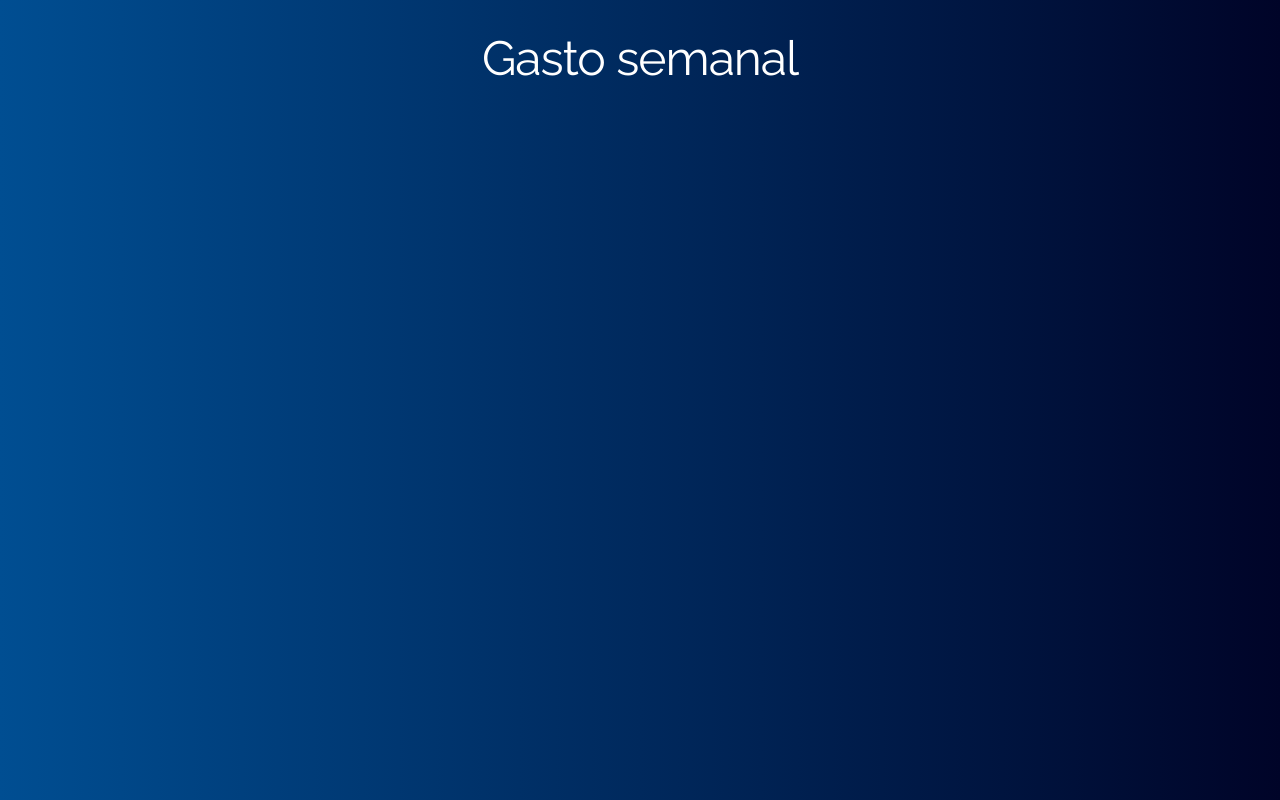
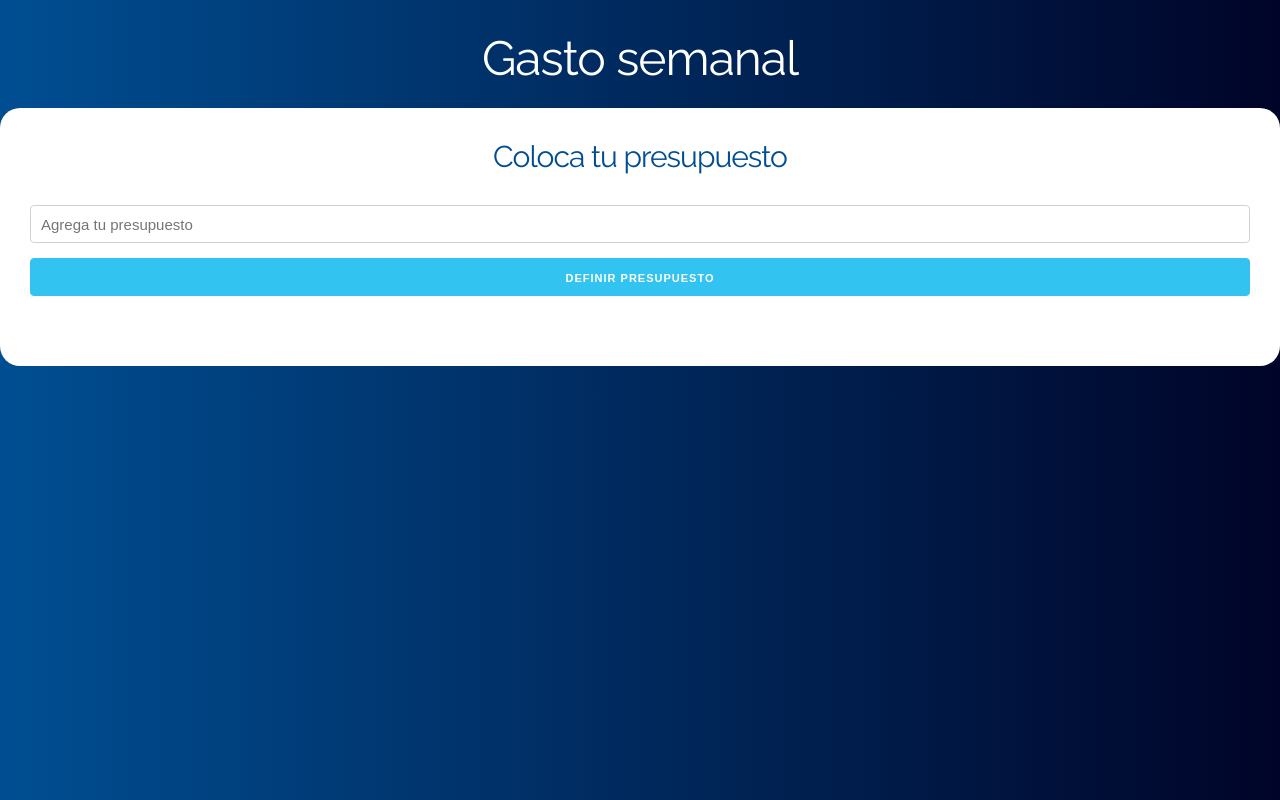
Before and after one commit to EduuardoPerez/Presupuesto-Semanal, a React (Create React App) app: page / in a window 1280 px wide. Built offline with nearby package versions, Linux system fonts and the light colour scheme.

Commit message:
Se creó el componente Pregunta que de momento tiene el form donde ingresará el usuario el presupuesto

```diff
--- a/src/App.js
+++ b/src/App.js
@@ -1,10 +1,14 @@
 import React from 'react';
+import Pregunta from './components/Pregunta'
 
 function App() {
   return (
     <div className="App">
       <header>
         <h1>Gasto semanal</h1>
+        <div className="contenido-principal contenido">
+          <Pregunta />
+        </div>
       </header>
     </div>
   );
--- /dev/null
+++ b/src/components/Pregunta.js
@@ -0,0 +1,20 @@
+import React, { Fragment } from 'react';
+
+function Pregunta(){
+
+    return(
+      <Fragment>
+        <h2>Coloca tu presupuesto</h2>
+        <form>
+          <input
+            type="number"
+            className="u-full-width"
+            placeholder="Agrega tu presupuesto"
+            //onChange={}
+          />
+          <input type="submit" className="button-primary u-full-width" value="Definir presupuesto"/>
+        </form>
+      </Fragment>
+    );
+}
+export default Pregunta;
```
